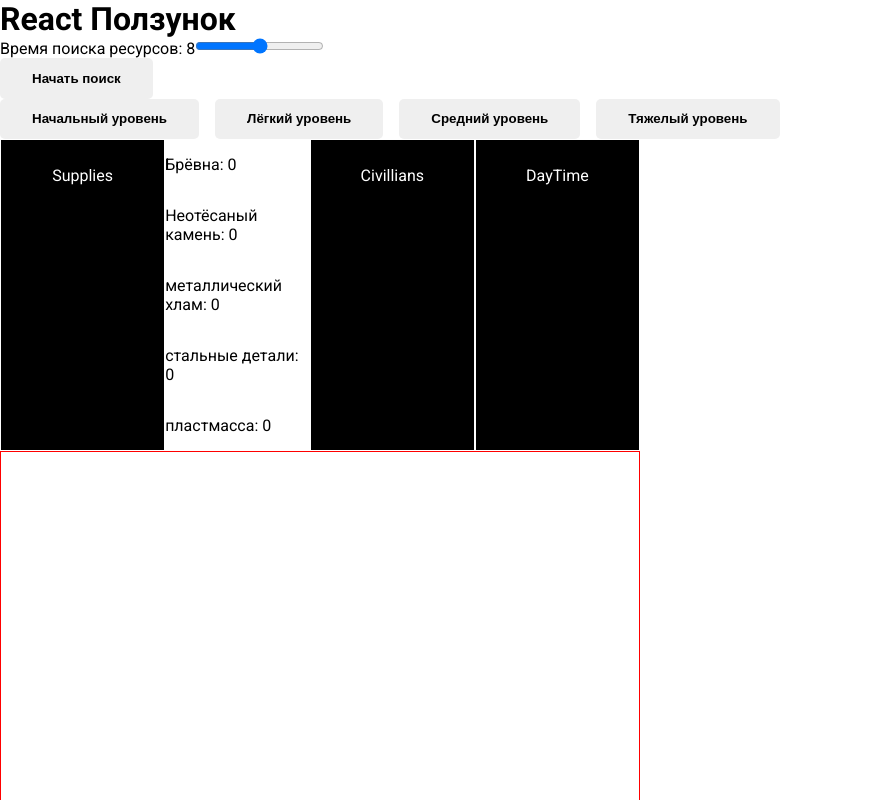
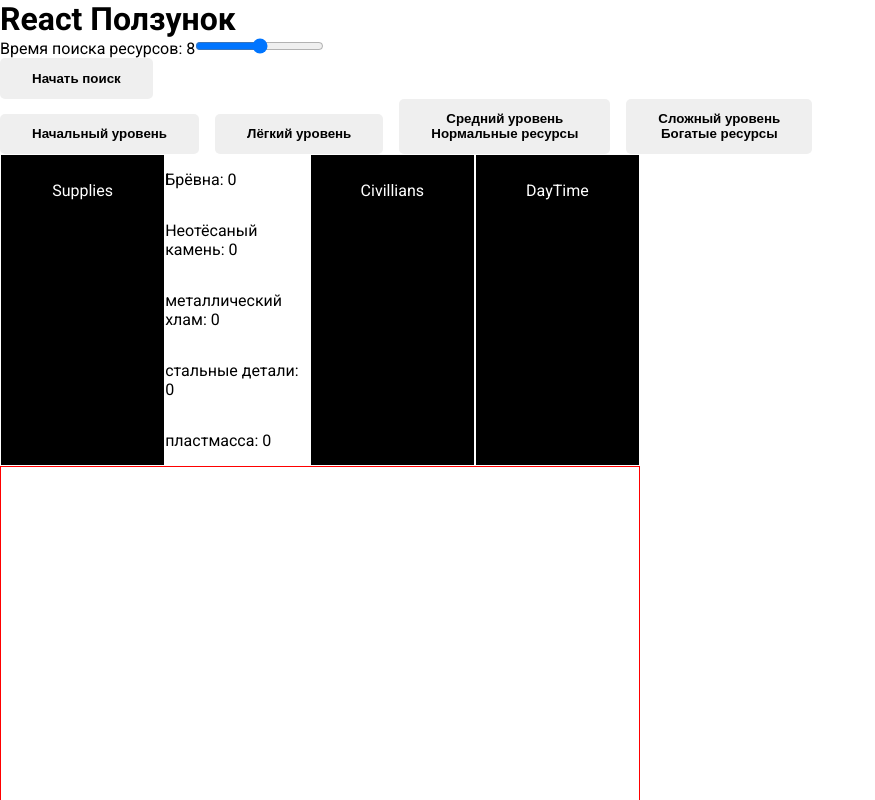
Before and after one commit to Vasmart24/practice-2024, a React (Vite) app in the folder Stranded/: page / in a window 1280 px wide. Shown: the top 800 px of the page, without its empty margins (0-875 px from the left). Built offline with nearby package versions, Linux system fonts and the light colour scheme.

Commit message:
add MediumResButton and HardResButton components

```diff
--- /dev/null
+++ b/Stranded/src/components/Button/resourcesScreenButton/HardResButton.jsx
@@ -0,0 +1,11 @@
+import Button from "../Button";
+import "../Button.css";
+
+export default function HardResButton() {
+  return (
+    <Button>
+      <div>Сложный уровень</div>
+      <div>Богатые ресурсы</div>
+    </Button>
+  );
+}
--- a/Stranded/src/components/Button/resourcesScreenButton/MediumResButton.jsx
+++ b/Stranded/src/components/Button/resourcesScreenButton/MediumResButton.jsx
@@ -0,0 +1,11 @@
+import Button from "../Button";
+import "../Button.css";
+
+export default function MediumResButton() {
+  return (
+    <Button>
+      <div>Средний уровень</div>
+      <div>Нормальные ресурсы</div>
+    </Button>
+  );
+}
--- a/Stranded/src/screens/ScreenGetResources.jsx
+++ b/Stranded/src/screens/ScreenGetResources.jsx
@@ -1,12 +1,14 @@
-import Button from '../components/Button/Button.jsx';
+import Button from "../components/Button/Button.jsx";
+import MediumResButton from "../components/Button/resourcesScreenButton/MediumResButton.jsx";
+import HardResButton from "../components/Button/resourcesScreenButton/HardResButton.jsx";
 
-export default function ScreenGetResources () {
-    return(
-        <div>
-            <Button>Начальный уровень</Button>
-            <Button>Лёгкий уровень</Button>
-            <Button>Средний уровень</Button>
-            <Button>Тяжелый уровень</Button>
-        </div>
-    )
-};
+export default function ScreenGetResources() {
+  return (
+    <div>
+      <Button>Начальный уровень</Button>
+      <Button>Лёгкий уровень</Button>
+      <MediumResButton />
+      <HardResButton />
+    </div>
+  );
+}
```
